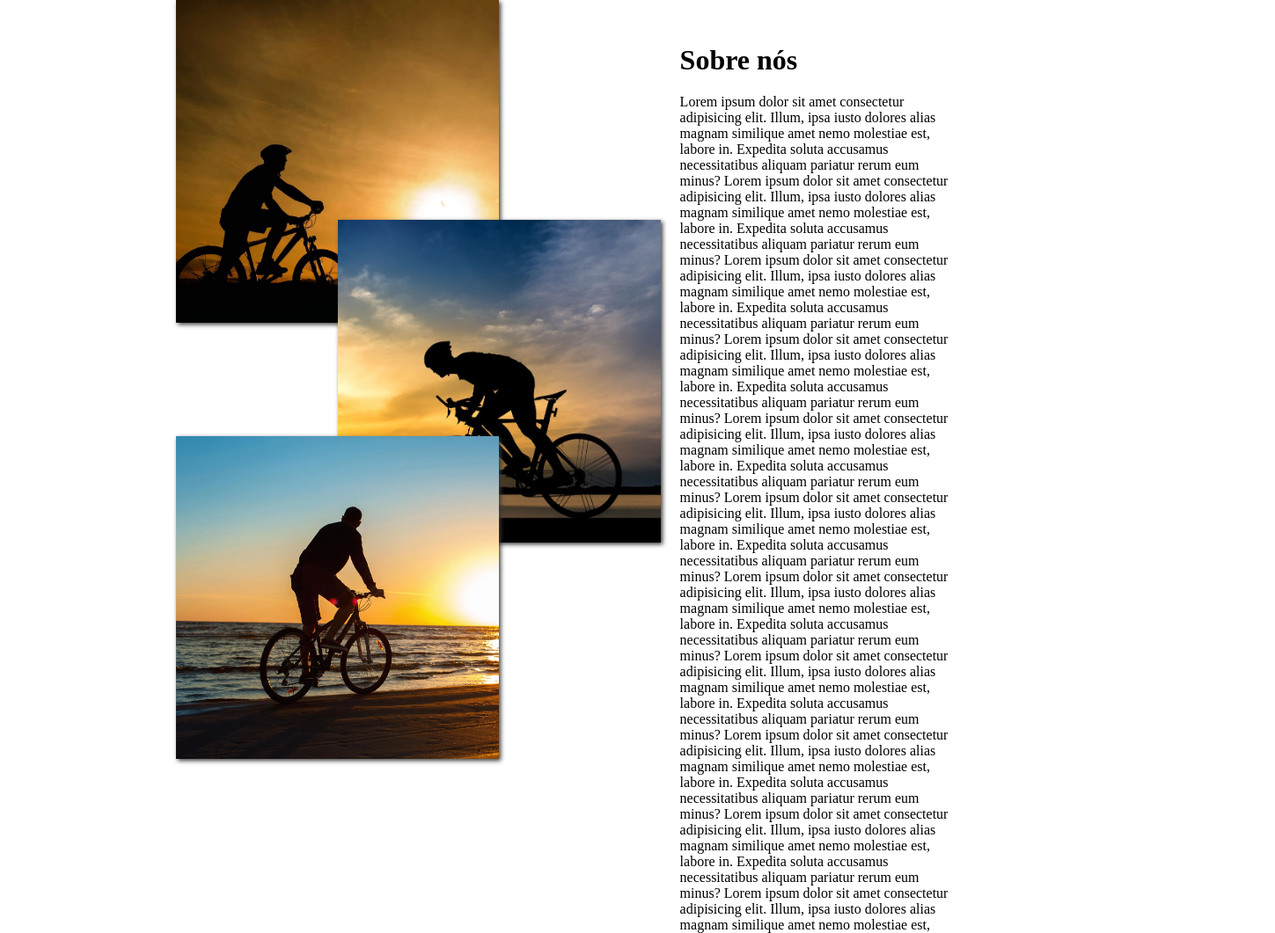
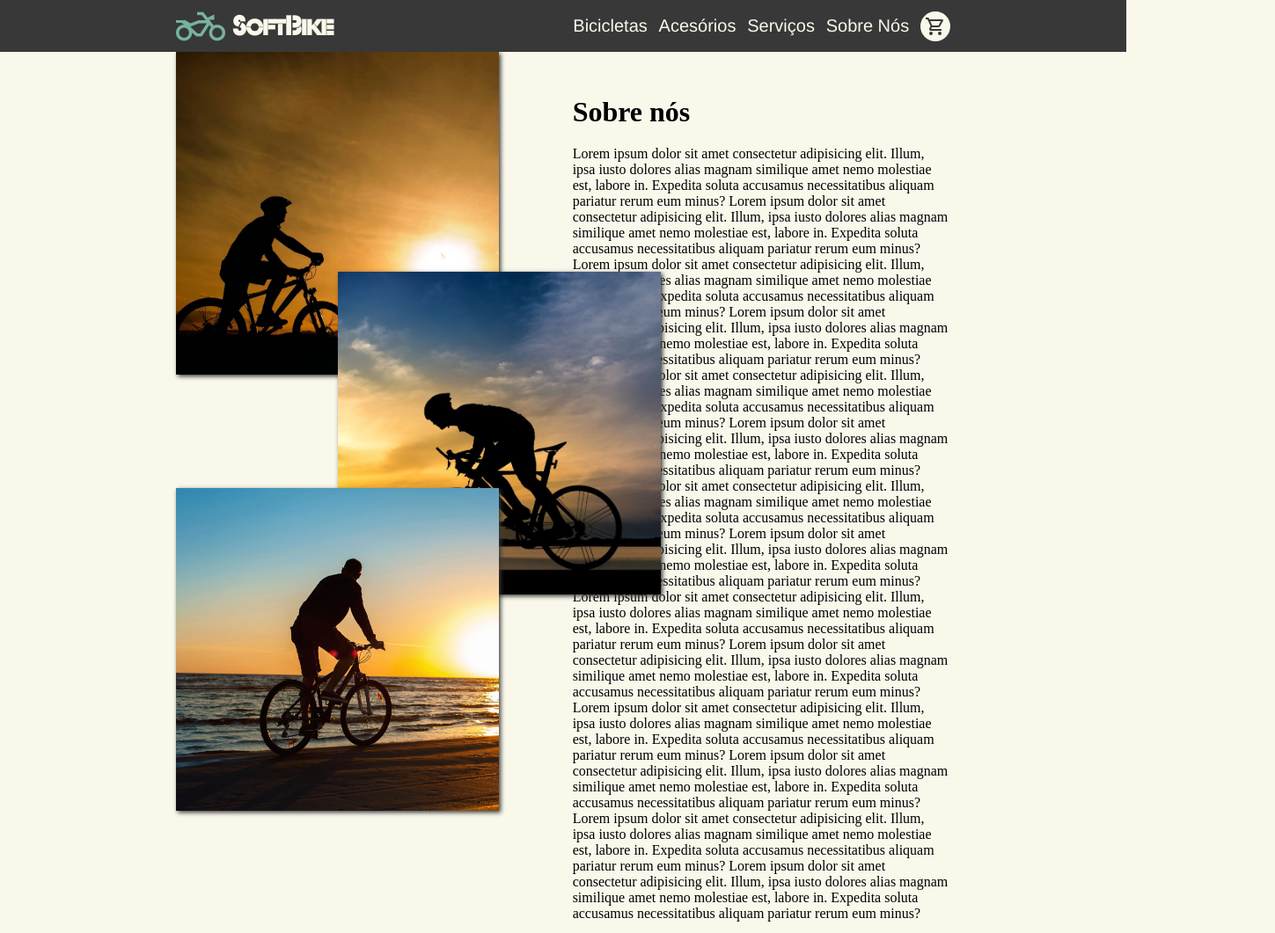
Before and after one commit to trabalho-pw/bike-shop, a plain HTML site: page pages/sobre.html in a window 1280 px wide. Shown: the top 1061 px of the page at 88% size, 1449 px wide, since content can reach past the window. Drawn offline with nearby package versions, Linux system fonts and the light colour scheme; files that its build step writes are made by us from their sources; files whose address does not match are found by name.

Commit message:
Adicionando cor de fundo

```diff
--- a/pages/sobre.html
+++ b/pages/sobre.html
@@ -5,9 +5,26 @@
     <meta name="viewport" content="width=device-width, initial-scale=1.0">
     <title>SoftByke</title>
     <link rel="stylesheet" href="../css/style-sobre.css">
+    <link rel="stylesheet" href="css/style-home.css">
+    <link rel="stylesheet" href="https://fonts.googleapis.com/css2?family=Material+Symbols+Outlined:opsz,wght,FILL,GRAD@24,400,0,0" />
 </head>
 <body>
     <header>
+        <a href="#">
+            <div class="logo">
+                <span class="material-symbols-outlined img">two_wheeler</span>
+                <h1>SoftBike</h1>
+            </div>
+        </a>
+        <nav class="menu">
+            <ul>
+                <li><a href="/pages/Bicicletas.html" class="link">Bicicletas</a></li>
+                <li><a href="/pages/Acessórios.html" class="link">Acesórios</a></li>
+                <li><a href="/pages/servicos.html" class="link">Serviços</a></li>
+                <li><a href="/pages/sobre.html" class="link">Sobre Nós</a></li>
+                <li><a href="#" class="cart"><span class="material-symbols-outlined">shopping_cart</span></a></li>
+            </ul>
+        </nav>
     </header>
     <main>
         <div class="container">
@@ -51,6 +68,7 @@
 <style>
     main{
         margin: 0 200px;
+        background-color: var(--color-white);
     }
     .container{
         display: flex;
@@ -59,7 +77,6 @@
     .txt_div1{
         top: 0;
         width: 525px;
-        padding-left: 250px;
         padding-top: 50px;
     }
     .txt_div2{
@@ -109,6 +126,7 @@
         object-position: left;
     }
     .img4{
+        margin-left: 175px;
         object-fit: cover;
         height: 350px;
         width: 550px;
@@ -116,6 +134,7 @@
         transition: transform .5s;
     }
     .img5{
+        margin-right: 175px;
         object-fit: cover;
         height: 350px;
         width: 550px;
@@ -133,5 +152,11 @@
     p{
         padding-top: 20px;
     }
+    .txt_loja1{
+        margin-left: 175px;
+    }
+     .txt_loja2{
+        margin-right: 175px;
+    }
 </style>
 </html>
```
